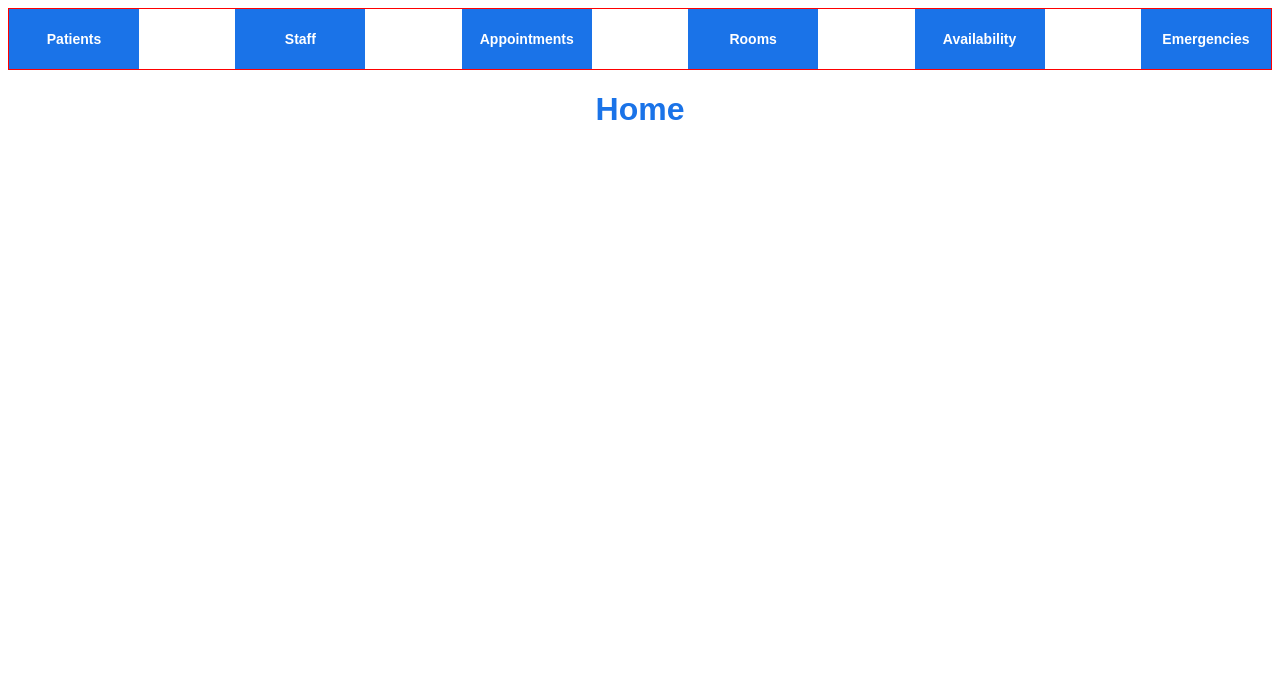
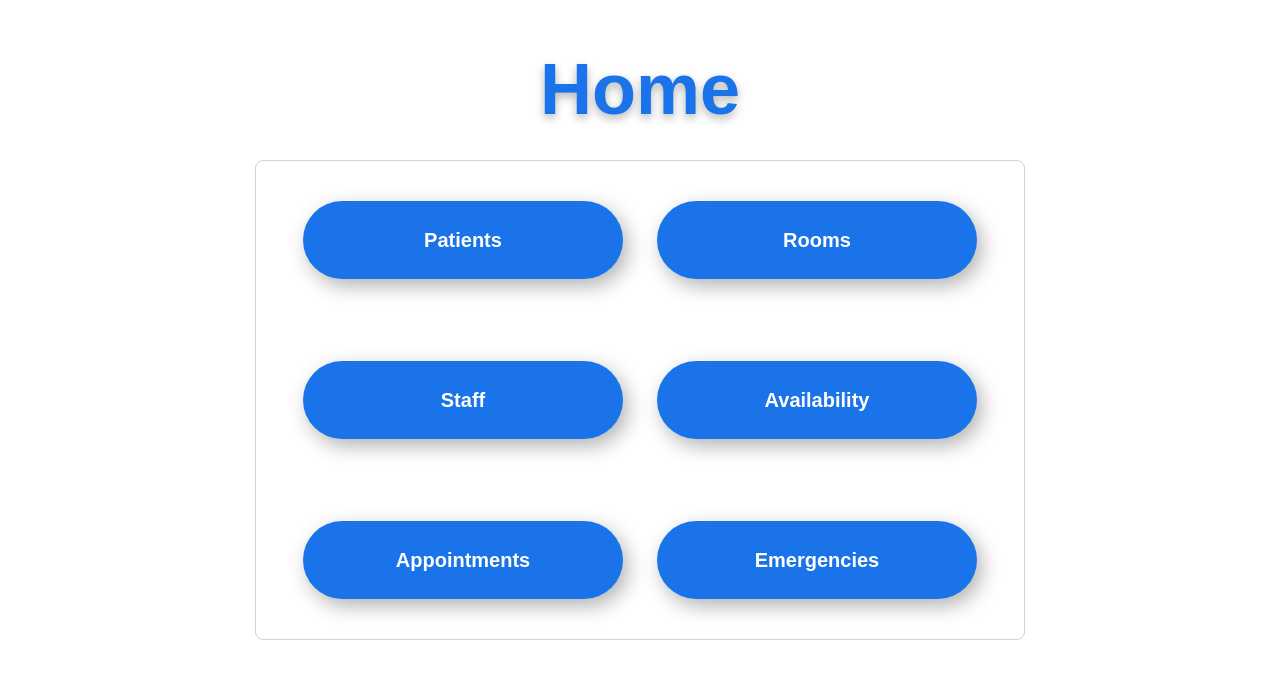
Before and after one commit to Scdavey/HDMS, a PHP site: page /home.php in a window 1280 px wide. Shown: the top 679 px of the page. Run offline with PHP 8.4, Linux system fonts and the light colour scheme.

Commit message:
Home page styling
Updated the styling to the home page for navigation.

```diff
--- a/home.css
+++ b/home.css
@@ -5,6 +5,8 @@ body {
 h1 {
   text-align: center;
   color: rgb(26, 115, 232);
+  font-size: 72px;
+  text-shadow: 0px 4px 10px rgba(0, 0, 0, 0.3);
 }
 
 .logout {
@@ -16,17 +18,47 @@ h1 {
 }
 
 button {
-  width: 130px;
-  height: 60px;
-  border: 0px;
+  width: 320px;
+  height: 78px;
+  border: none;
+  border-radius: 39px;
   background-color: rgb(26, 115, 232);
   color: white;
   font-weight: 600;
-  font-size: 14px;
+  font-size: 20px;
+  box-shadow: 5px 7px 20px rgba(0, 0, 0, 0.3);
 }
 
-nav {
-display: flex;
-border: 1px solid red;
-justify-content: space-between;
+button:hover {
+  transition: 0.15s;
+  opacity: 0.9;
 }
+
+button:active {
+  opacity: 0.7;
+}
+
+.nav-container {
+  display: flex;
+  flex-direction: row;
+  width: 770px;
+  height: 480px;
+  top: 50%;
+  left: 50%;
+  position: absolute;
+  transform: translate(-50%, -50%);
+  box-sizing: border-box;
+  background-color: white;
+  border: 1px solid lightgray;
+  padding: 40px 30px;
+  border-radius: 8px;
+}
+
+.column {
+  display: flex;
+  flex-direction: column;
+  flex-basis: 100%;
+  flex: 1;
+  justify-content: space-between;
+  align-items: center;
+}
--- a/home.php
+++ b/home.php
@@ -13,16 +13,20 @@ session_start();
 </head>
 
 <body>
-  <nav>
-    <a href="patients.php"><button>Patients</button></a>
-    <button>Staff</button>
-    <button>Appointments</button>
-    <button>Rooms</button>
-    <button>Availability</button>
-    <button>Emergencies</button>
+  <h1>Home</h1>
+
+  <nav class="nav-container">
+    <div class="column">
+      <a href="patients.php"><button>Patients</button></a>
+      <a href="staff.php"> <button>Staff</button></a>
+      <button>Appointments</button>
+    </div>
+    <div class="column">
+      <button>Rooms</button>
+      <button>Availability</button>
+      <button>Emergencies</button>
+    </div>
   </nav>
-
-  <h1>Home</h1>
 
   <?php if (isset($_SESSION["userid"])) : ?>
     <a class="logout" href="logout.php">Logout</a>
```
